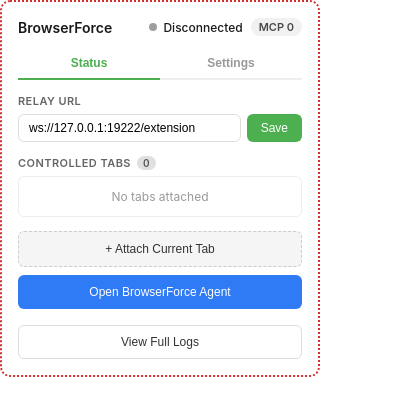
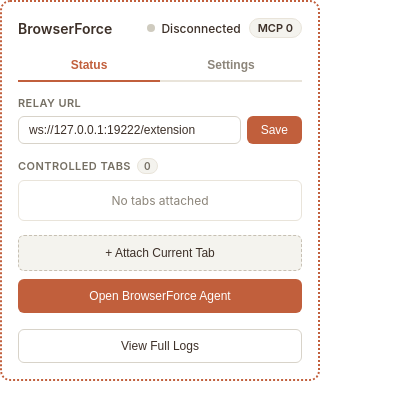
Before and after one commit to ivalsaraj/browserforce, a browser extension: page extension/popup.html in a window 400 px wide. Drawn offline with Linux system fonts and the light colour scheme.

Commit message:
style(extension): apply warm neutral palette across panel and popup

```diff
--- a/extension/agent-panel.css
+++ b/extension/agent-panel.css
@@ -1,14 +1,28 @@
 :root {
   color-scheme: light;
-  --panel-bg: linear-gradient(180deg, #f8f9fc 0%, #eef2f8 100%);
-  --card-bg: #ffffff;
-  --line: #d7ddea;
-  --text: #1f2430;
-  --muted: #5f6878;
-  --accent: #2f7bf6;
-  --menu-bg: rgba(24, 28, 36, 0.94);
-  --menu-line: rgba(255, 255, 255, 0.12);
-  --menu-text: #f4f6fb;
+  --bf-crail: #C15F3C;
+  --bf-cloudy: #B1ADA1;
+  --bf-pampas: #F4F3EE;
+  --bf-white: #FFFFFF;
+
+  --panel-bg: linear-gradient(180deg, var(--bf-pampas) 0%, #ECE6DB 100%);
+  --card-bg: var(--bf-white);
+  --line: #D8D3C9;
+  --line-soft: #E9E4DA;
+  --text: #3D3028;
+  --muted: #756F63;
+  --text-subtle: #8C857A;
+  --accent: var(--bf-crail);
+  --accent-hover: #B05535;
+  --accent-press: #9F4D30;
+  --accent-soft: #E9D3CB;
+  --accent-soft-text: #7A3D27;
+  --status-ok: var(--bf-crail);
+  --status-error: #8A3D24;
+  --status-error-strong: #B25334;
+  --menu-bg: rgba(51, 41, 34, 0.94);
+  --menu-line: rgba(255, 255, 255, 0.16);
+  --menu-text: var(--bf-pampas);
 }
 
 * {
@@ -33,7 +47,7 @@ body {
 .agent-header {
   padding: 10px 12px 8px;
   border-bottom: 1px solid var(--line);
-  background: linear-gradient(180deg, #fff, #f9fbff);
+  background: linear-gradient(180deg, var(--bf-white), var(--bf-pampas));
 }
 
 .header-row {
@@ -47,8 +61,8 @@ body {
   min-height: 30px;
   border: 1px solid var(--line);
   border-radius: 999px;
-  background: #fff;
-  color: #2b3242;
+  background: var(--card-bg);
+  color: var(--text);
   font-size: 12px;
   text-align: left;
   padding: 0 10px;
@@ -62,8 +76,8 @@ body {
   min-height: 30px;
   border-radius: 8px;
   border: 1px solid var(--line);
-  background: #fff;
-  color: #2d3342;
+  background: var(--card-bg);
+  color: var(--text);
   font-size: 20px;
   line-height: 1;
   padding: 0;
@@ -80,15 +94,15 @@ body {
 
 .status-icon {
   font-size: 10px;
-  color: #22a06b;
+  color: var(--status-ok);
 }
 
 .status.error {
-  color: #8f2836;
+  color: var(--status-error);
 }
 
 .status.error .status-icon {
-  color: #d14357;
+  color: var(--status-error-strong);
 }
 
 .chat {
@@ -124,19 +138,19 @@ body {
 }
 
 .message.user {
-  background: #10131a;
-  color: #f3f6fc;
-  border: 1px solid #0c1018;
+  background: var(--accent-press);
+  color: var(--bf-white);
+  border: 1px solid var(--accent-hover);
   border-radius: 16px;
   padding: 10px 14px;
   max-width: min(85%, 520px);
-  box-shadow: 0 4px 12px rgba(0, 0, 0, 0.18);
+  box-shadow: 0 4px 12px rgba(97, 53, 37, 0.28);
 }
 
 .message.assistant {
   background: transparent;
   border: 0;
-  color: #1f2430;
+  color: var(--text);
   padding: 0;
   max-width: 100%;
 }
@@ -151,20 +165,20 @@ body {
 .run-steps-trigger {
   all: unset;
   cursor: pointer;
-  color: #646f84;
+  color: var(--text-subtle);
   font-size: 13px;
   font-weight: 500;
 }
 
 .run-steps-trigger:hover {
-  color: #2f7bf6;
+  color: var(--accent);
 }
 
 .run-steps-list {
   list-style: none;
   margin: 0;
   padding: 0 0 0 10px;
-  border-left: 1px solid #d8dfed;
+  border-left: 1px solid var(--line-soft);
   display: grid;
   gap: 8px;
 }
@@ -173,7 +187,7 @@ body {
   display: flex;
   align-items: flex-start;
   gap: 8px;
-  color: #4e586d;
+  color: var(--muted);
 }
 
 .run-step-label {
@@ -185,7 +199,7 @@ body {
   height: 16px;
   margin-top: 2px;
   flex: 0 0 16px;
-  color: #97a2b8;
+  color: var(--text-subtle);
   position: relative;
 }
 
@@ -307,11 +321,11 @@ body {
 }
 
 .run-step.done .run-step-icon {
-  color: #1f9d63;
+  color: var(--status-ok);
 }
 
 .run-step.failed .run-step-icon {
-  color: #d14357;
+  color: var(--status-error-strong);
 }
 
 .composer {
@@ -319,7 +333,7 @@ body {
   padding: 10px;
   display: grid;
   gap: 8px;
-  background: #fff;
+  background: var(--card-bg);
 }
 
 .composer textarea {
@@ -331,6 +345,8 @@ body {
   border: 1px solid var(--line);
   border-radius: 8px;
   font: inherit;
+  color: var(--text);
+  background: var(--card-bg);
 }
 
 .composer-actions {
@@ -343,20 +359,32 @@ button {
   border: 0;
   border-radius: 8px;
   background: var(--accent);
-  color: #fff;
+  color: var(--bf-white);
   padding: 8px 12px;
   cursor: pointer;
 }
 
+button:hover {
+  background: var(--accent-hover);
+}
+
+button:active {
+  background: var(--accent-press);
+}
+
 button.secondary {
-  background: #e7edf8;
-  color: #1c3f7e;
+  background: var(--accent-soft);
+  color: var(--accent-soft-text);
+}
+
+button.secondary:hover {
+  background: #E2C8BE;
 }
 
 .menu-backdrop {
   position: absolute;
   inset: 0;
-  background: rgba(0, 0, 0, 0.15);
+  background: rgba(0, 0, 0, 0.14);
   z-index: 20;
 }
 
@@ -368,7 +396,7 @@ button.secondary {
   border-radius: 14px;
   background: var(--menu-bg);
   border: 1px solid var(--menu-line);
-  box-shadow: 0 18px 36px rgba(0, 0, 0, 0.28);
+  box-shadow: 0 18px 36px rgba(66, 49, 39, 0.32);
   backdrop-filter: blur(14px);
   z-index: 21;
   max-height: min(360px, calc(100vh - 70px));
--- a/extension/options.css
+++ b/extension/options.css
@@ -1,3 +1,27 @@
+:root {
+  --bf-crail: #C15F3C;
+  --bf-cloudy: #B1ADA1;
+  --bf-pampas: #F4F3EE;
+  --bf-white: #FFFFFF;
+
+  --bf-page-bg: var(--bf-pampas);
+  --bf-surface: var(--bf-white);
+  --bf-text: #3D3028;
+  --bf-text-muted: #756F63;
+  --bf-text-subtle: #8C857A;
+  --bf-border: #D8D3C9;
+  --bf-border-soft: #E9E4DA;
+  --bf-accent: var(--bf-crail);
+  --bf-accent-hover: #B05535;
+  --bf-ghost-bg-hover: #ECE6DB;
+  --bf-row-hover: #EEE8DD;
+  --bf-row-active: #E6DFD3;
+  --bf-table-head-bg: #F0EBE1;
+  --bf-error-bg: #F4E5E0;
+  --bf-error-border: #E3B9AA;
+  --bf-error-text: #8A3D24;
+}
+
 * {
   box-sizing: border-box;
 }
@@ -5,8 +29,8 @@
 body {
   margin: 0;
   font-family: -apple-system, BlinkMacSystemFont, 'Segoe UI', Roboto, sans-serif;
-  background: #f5f7fb;
-  color: #1c2333;
+  background: var(--bf-page-bg);
+  color: var(--bf-text);
 }
 
 .layout {
@@ -33,13 +57,13 @@ h2 {
   font-size: 14px;
   text-transform: uppercase;
   letter-spacing: 0.04em;
-  color: #4c5770;
+  color: var(--bf-text-muted);
 }
 
 .subtitle {
   margin: 6px 0 0;
   font-size: 13px;
-  color: #5f6d8a;
+  color: var(--bf-text-subtle);
 }
 
 .controls {
@@ -48,10 +72,10 @@ h2 {
 }
 
 button {
-  border: 1px solid #2f6dff;
+  border: 1px solid var(--bf-accent);
   border-radius: 8px;
-  background: #2f6dff;
-  color: #fff;
+  background: var(--bf-accent);
+  color: var(--bf-white);
   height: 36px;
   padding: 0 14px;
   font-size: 13px;
@@ -59,17 +83,17 @@ button {
 }
 
 button:hover {
-  background: #1f5cff;
+  background: var(--bf-accent-hover);
 }
 
 button.ghost {
-  border-color: #c5ccda;
-  background: #fff;
-  color: #27314a;
+  border-color: var(--bf-border);
+  background: var(--bf-surface);
+  color: var(--bf-text);
 }
 
 button.ghost:hover {
-  background: #f2f4f9;
+  background: var(--bf-ghost-bg-hover);
 }
 
 .cards {
@@ -80,10 +104,10 @@ button.ghost:hover {
 }
 
 .card {
-  border: 1px solid #d7ddea;
+  border: 1px solid var(--bf-border);
   border-radius: 10px;
   padding: 12px;
-  background: #fff;
+  background: var(--bf-surface);
   min-height: 90px;
 }
 
@@ -108,18 +132,18 @@ button.ghost:hover {
   display: flex;
   gap: 6px;
   padding: 10px 12px;
-  border: 1px solid #d7ddea;
+  border: 1px solid var(--bf-border);
   border-radius: 10px;
-  background: #fff;
+  background: var(--bf-surface);
   margin-bottom: 12px;
   font-size: 13px;
 }
 
 .error {
   margin: 0 0 12px;
-  border: 1px solid #f2bcc1;
-  background: #fff5f6;
-  color: #8a1d2f;
+  border: 1px solid var(--bf-error-border);
+  background: var(--bf-error-bg);
+  color: var(--bf-error-text);
   padding: 10px 12px;
   border-radius: 8px;
   font-size: 13px;
@@ -127,9 +151,9 @@ button.ghost:hover {
 
 .logs-panel,
 .details-panel {
-  border: 1px solid #d7ddea;
+  border: 1px solid var(--bf-border);
   border-radius: 10px;
-  background: #fff;
+  background: var(--bf-surface);
   margin-bottom: 12px;
 }
 
@@ -138,7 +162,7 @@ button.ghost:hover {
   align-items: center;
   justify-content: space-between;
   padding: 12px;
-  border-bottom: 1px solid #e6ebf5;
+  border-bottom: 1px solid var(--bf-border-soft);
 }
 
 .logs-header h2 {
@@ -160,16 +184,16 @@ td {
   font-size: 12px;
   text-align: left;
   padding: 8px 10px;
-  border-bottom: 1px solid #edf1f8;
+  border-bottom: 1px solid var(--bf-border-soft);
   vertical-align: top;
 }
 
 th {
   position: sticky;
   top: 0;
-  background: #f8faff;
+  background: var(--bf-table-head-bg);
   z-index: 1;
-  color: #4c5770;
+  color: var(--bf-text-muted);
   font-weight: 600;
 }
 
@@ -178,15 +202,15 @@ tr.clickable {
 }
 
 tr.clickable:hover {
-  background: #f7f9ff;
+  background: var(--bf-row-hover);
 }
 
 tr.active {
-  background: #eef3ff;
+  background: var(--bf-row-active);
 }
 
 .empty {
-  color: #74809b;
+  color: var(--bf-text-subtle);
   text-align: center;
 }
 
--- a/extension/popup.css
+++ b/extension/popup.css
@@ -1,3 +1,32 @@
+:root {
+  --bf-crail: #C15F3C;
+  --bf-cloudy: #B1ADA1;
+  --bf-pampas: #F4F3EE;
+  --bf-white: #FFFFFF;
+
+  --bf-bg: var(--bf-white);
+  --bf-surface: var(--bf-white);
+  --bf-surface-soft: var(--bf-pampas);
+  --bf-text: #3D3028;
+  --bf-text-muted: #756F63;
+  --bf-text-subtle: #8C857A;
+  --bf-border: #D8D3C9;
+  --bf-border-soft: #E9E4DA;
+  --bf-border-strong: #C7C0B3;
+  --bf-accent: var(--bf-crail);
+  --bf-accent-hover: #B05535;
+  --bf-accent-press: #9F4D30;
+  --bf-status-connected: var(--bf-crail);
+  --bf-status-connecting: var(--bf-cloudy);
+  --bf-status-disconnected: #CFCBBF;
+  --bf-danger-bg: #F4E5E0;
+  --bf-danger-fg: #8A3D24;
+  --bf-danger-bg-press: #EED7D0;
+  --bf-surface-soft-hover: #EDE7DC;
+  --bf-surface-soft-press: #E4DED3;
+  --bf-surface-press: #ECE6DB;
+}
+
 * {
   margin: 0;
   padding: 0;
@@ -7,8 +36,8 @@
 body {
   font-family: -apple-system, BlinkMacSystemFont, 'Segoe UI', Roboto, sans-serif;
   font-size: 13px;
-  color: #1a1a1a;
-  background: #fff;
+  color: var(--bf-text);
+  background: var(--bf-bg);
 }
 
 .bf-popup {
@@ -17,7 +46,7 @@ body {
 }
 
 .bf-popup.auto-mode {
-  border: 2px dotted #d32f2f;
+  border: 2px dotted var(--bf-accent);
   border-radius: 10px;
 }
 
@@ -51,20 +80,21 @@ h1 {
   width: 8px;
   height: 8px;
   border-radius: 50%;
-  background: #9e9e9e;
+  background: var(--bf-status-disconnected);
 }
 
-.status.connected .dot { background: #4caf50; }
-.status.connecting .dot { background: #ff9800; animation: pulse 1s infinite; }
-.status.disconnected .dot { background: #9e9e9e; }
+.status.connected .dot { background: var(--bf-status-connected); }
+.status.connecting .dot { background: var(--bf-status-connecting); animation: pulse 1s infinite; }
+.status.disconnected .dot { background: var(--bf-status-disconnected); }
 
 .mcp-count {
   font-size: 11px;
   font-weight: 600;
-  color: #4a4a4a;
-  background: #f1f1f1;
+  color: var(--bf-text);
+  background: var(--bf-surface-soft);
   border-radius: 10px;
   padding: 2px 8px;
+  border: 1px solid var(--bf-border-soft);
 }
 
 @keyframes pulse {
@@ -75,7 +105,7 @@ h1 {
 /* Tab Navigation */
 .tab-nav {
   display: flex;
-  border-bottom: 2px solid #eee;
+  border-bottom: 2px solid var(--bf-border-soft);
   margin-bottom: 14px;
   gap: 0;
 }
@@ -87,16 +117,16 @@ h1 {
   background: none;
   font-size: 12px;
   font-weight: 600;
-  color: #999;
+  color: var(--bf-text-subtle);
   cursor: pointer;
   border-bottom: 2px solid transparent;
   margin-bottom: -2px;
   border-radius: 0;
 }
 
-.tab-btn:hover { color: #666; background: none; }
+.tab-btn:hover { color: var(--bf-text-muted); background: none; }
 .tab-btn:active { background: none; }
-.tab-btn.active { color: #4caf50; border-bottom-color: #4caf50; }
+.tab-btn.active { color: var(--bf-accent); border-bottom-color: var(--bf-accent); }
 
 .tab-panel { display: none; }
 .tab-panel.active { display: block; }
@@ -114,16 +144,17 @@ h1 {
   font-weight: 600;
   text-transform: uppercase;
   letter-spacing: 0.04em;
-  color: #666;
+  color: var(--bf-text-muted);
   margin-bottom: 6px;
 }
 
 .badge {
-  background: #e0e0e0;
-  color: #555;
+  background: var(--bf-surface-soft);
+  color: var(--bf-text-muted);
   font-size: 10px;
   padding: 1px 6px;
   border-radius: 10px;
+  border: 1px solid var(--bf-border-soft);
 }
 
 .input-row {
@@ -134,48 +165,50 @@ h1 {
 input[type="text"] {
   flex: 1;
   padding: 6px 10px;
-  border: 1px solid #ddd;
+  border: 1px solid var(--bf-border);
   border-radius: 6px;
   font-size: 12px;
   outline: none;
+  color: var(--bf-text);
+  background: var(--bf-surface);
 }
 
 input[type="text"]:focus {
-  border-color: #4caf50;
+  border-color: var(--bf-accent);
 }
 
 button {
   padding: 6px 14px;
   border: none;
   border-radius: 6px;
-  background: #4caf50;
-  color: #fff;
+  background: var(--bf-accent);
+  color: var(--bf-white);
   font-size: 12px;
   font-weight: 500;
   cursor: pointer;
 }
 
-button:hover { background: #43a047; }
-button:active { background: #388e3c; }
+button:hover { background: var(--bf-accent-hover); }
+button:active { background: var(--bf-accent-press); }
 
 /* Tabs list */
 .tabs-list {
   max-height: 200px;
   overflow-y: auto;
-  border: 1px solid #eee;
+  border: 1px solid var(--bf-border-soft);
   border-radius: 6px;
 }
 
 .tabs-list .empty {
   padding: 12px;
   text-align: center;
-  color: #999;
+  color: var(--bf-text-subtle);
   font-size: 12px;
 }
 
 .tab-item {
   padding: 8px 10px;
-  border-bottom: 1px solid #f5f5f5;
+  border-bottom: 1px solid var(--bf-border-soft);
   overflow: hidden;
 }
 
@@ -204,7 +237,7 @@ button:active { background: #388e3c; }
   border: none;
   border-radius: 4px;
   background: transparent;
-  color: #999;
+  color: var(--bf-text-subtle);
   font-size: 14px;
   line-height: 20px;
   text-align: center;
@@ -212,17 +245,17 @@ button:active { background: #388e3c; }
 }
 
 .detach-btn:hover {
-  background: #fee;
-  color: #d32f2f;
+  background: var(--bf-danger-bg);
+  color: var(--bf-danger-fg);
 }
 
 .detach-btn:active {
-  background: #fdd;
+  background: var(--bf-danger-bg-press);
 }
 
 .tab-item .tab-url {
   font-size: 11px;
-  color: #888;
+  color: var(--bf-text-subtle);
   white-space: nowrap;
   overflow: hidden;
   text-overflow: ellipsis;
@@ -234,7 +267,7 @@ button:active { background: #388e3c; }
   font-size: 11px;
   font-weight: 500;
   font-variant-numeric: tabular-nums;
-  color: #999;
+  color: var(--bf-text-subtle);
   text-transform: none;
   letter-spacing: normal;
 }
@@ -245,54 +278,54 @@ button:active { background: #388e3c; }
 .attach-btn {
   width: 100%;
   padding: 10px;
-  background: #f5f5f5;
-  color: #333;
+  background: var(--bf-surface-soft);
+  color: var(--bf-text);
   font-size: 12px;
   font-weight: 500;
-  border: 1px dashed #ccc;
+  border: 1px dashed var(--bf-border-strong);
   border-radius: 6px;
   cursor: pointer;
 }
 
-.attach-btn:hover { background: #eee; border-color: #aaa; }
-.attach-btn:active { background: #e0e0e0; }
+.attach-btn:hover { background: var(--bf-surface-soft-hover); border-color: var(--bf-cloudy); }
+.attach-btn:active { background: var(--bf-surface-soft-press); }
 
 .agent-btn {
   width: 100%;
   margin-top: 8px;
   margin-bottom: 8px;
   padding: 10px;
-  background: #2f7bf6;
-  color: #fff;
+  background: var(--bf-accent);
+  color: var(--bf-white);
   border-radius: 6px;
 }
 
-.agent-btn:hover { background: #1d66d9; }
-.agent-btn:active { background: #1757b8; }
+.agent-btn:hover { background: var(--bf-accent-hover); }
+.agent-btn:active { background: var(--bf-accent-press); }
 
 .logs-btn {
   width: 100%;
   margin-top: 8px;
   padding: 9px;
-  background: #fff;
-  color: #333;
+  background: var(--bf-surface);
+  color: var(--bf-text);
   font-size: 12px;
   font-weight: 500;
-  border: 1px solid #ddd;
+  border: 1px solid var(--bf-border);
   border-radius: 6px;
 }
 
 .logs-btn:hover {
-  background: #f7f7f7;
+  background: var(--bf-surface-soft);
 }
 
 .logs-btn:active {
-  background: #efefef;
+  background: var(--bf-surface-press);
 }
 
 /* Settings groups */
 .settings-group {
-  border: 1px solid #eee;
+  border: 1px solid var(--bf-border-soft);
   border-radius: 6px;
   padding: 8px 10px;
 }
@@ -305,14 +338,14 @@ button:active { background: #388e3c; }
 }
 
 .setting-row + .setting-row {
-  border-top: 1px solid #f5f5f5;
+  border-top: 1px solid var(--bf-border-soft);
   padding-top: 8px;
   margin-top: 4px;
 }
 
 .setting-label {
   font-size: 12px;
-  color: #333;
+  color: var(--bf-text);
 }
 
 /* Checkbox rows */
@@ -326,28 +359,28 @@ button:active { background: #388e3c; }
   font-weight: normal;
   text-transform: none;
   letter-spacing: normal;
-  color: #333;
+  color: var(--bf-text);
 }
 
 .checkbox-row + .checkbox-row {
-  border-top: 1px solid #f5f5f5;
+  border-top: 1px solid var(--bf-border-soft);
 }
 
 .checkbox-row input[type="checkbox"] {
   width: 14px;
   height: 14px;
-  accent-color: #4caf50;
+  accent-color: var(--bf-accent);
   cursor: pointer;
 }
 
 /* Select + textarea */
 select {
   padding: 4px 8px;
-  border: 1px solid #ddd;
+  border: 1px solid var(--bf-border);
   border-radius: 4px;
   font-size: 12px;
-  background: #fff;
-  color: #333;
+  background: var(--bf-surface);
+  color: var(--bf-text);
   cursor: pointer;
   outline: none;
 }
@@ -359,21 +392,23 @@ select.full-width {
 }
 
 select:focus {
-  border-color: #4caf50;
+  border-color: var(--bf-accent);
 }
 
 textarea {
   width: 100%;
   padding: 8px 10px;
-  border: 1px solid #ddd;
+  border: 1px solid var(--bf-border);
   border-radius: 6px;
   font-size: 12px;
   font-family: inherit;
   resize: vertical;
   outline: none;
   min-height: 60px;
+  color: var(--bf-text);
+  background: var(--bf-surface);
 }
 
 textarea:focus {
-  border-color: #4caf50;
+  border-color: var(--bf-accent);
 }
```
